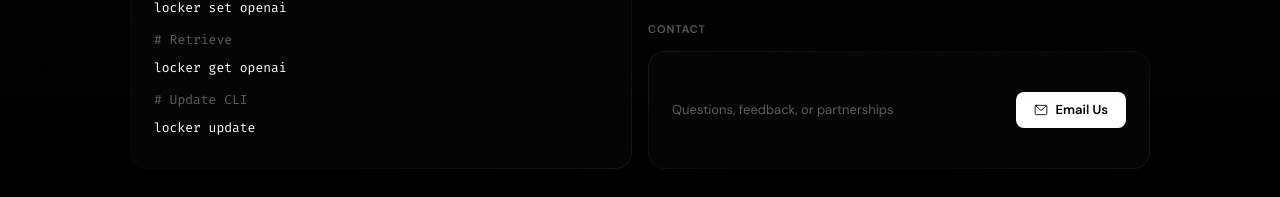
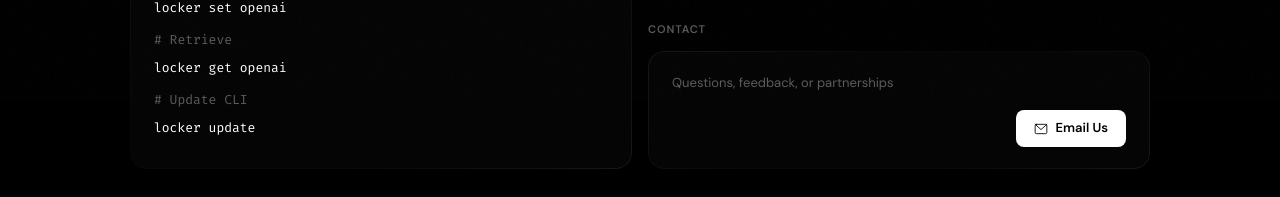
Before and after one commit to carterhamm/locker, a Next.js app in the folder packages/dashboard/: page /dashboard/settings in a window 1280 px wide. Shown: the part 699-896 px from the top of the page. Built offline with nearby package versions, Linux system fonts and the light colour scheme; no server answers; sample sign-in values are in the browser's storage.

Commit message:
fix: text above button, button bottom-right

```diff
--- a/packages/dashboard/src/app/dashboard/settings/page.tsx
+++ b/packages/dashboard/src/app/dashboard/settings/page.tsx
@@ -314,8 +314,8 @@ export default function SettingsPage() {
             </div>
           </SettingsCard>
           <SettingsCard title="Contact">
-            <div style={{ display: "flex", alignItems: "center", justifyContent: "space-between", flex: 1 }}>
-              <p style={{ fontSize: "13px", color: "var(--text-tertiary)", fontFamily: "var(--font-body)" }}>
+            <div style={{ display: "flex", flexDirection: "column", flex: 1, justifyContent: "space-between" }}>
+              <p style={{ fontSize: "13px", color: "var(--text-tertiary)", fontFamily: "var(--font-body)", marginBottom: "16px" }}>
                 Questions, feedback, or partnerships
               </p>
               <button
@@ -332,6 +332,7 @@ export default function SettingsPage() {
                   cursor: "pointer",
                   transition: "all 150ms ease",
                   flexShrink: 0,
+                  alignSelf: "flex-end",
                 }}
               >
                 <svg width="14" height="14" viewBox="0 0 24 24" fill="none" stroke="currentColor" strokeWidth="1.5" strokeLinecap="round" strokeLinejoin="round">
```
